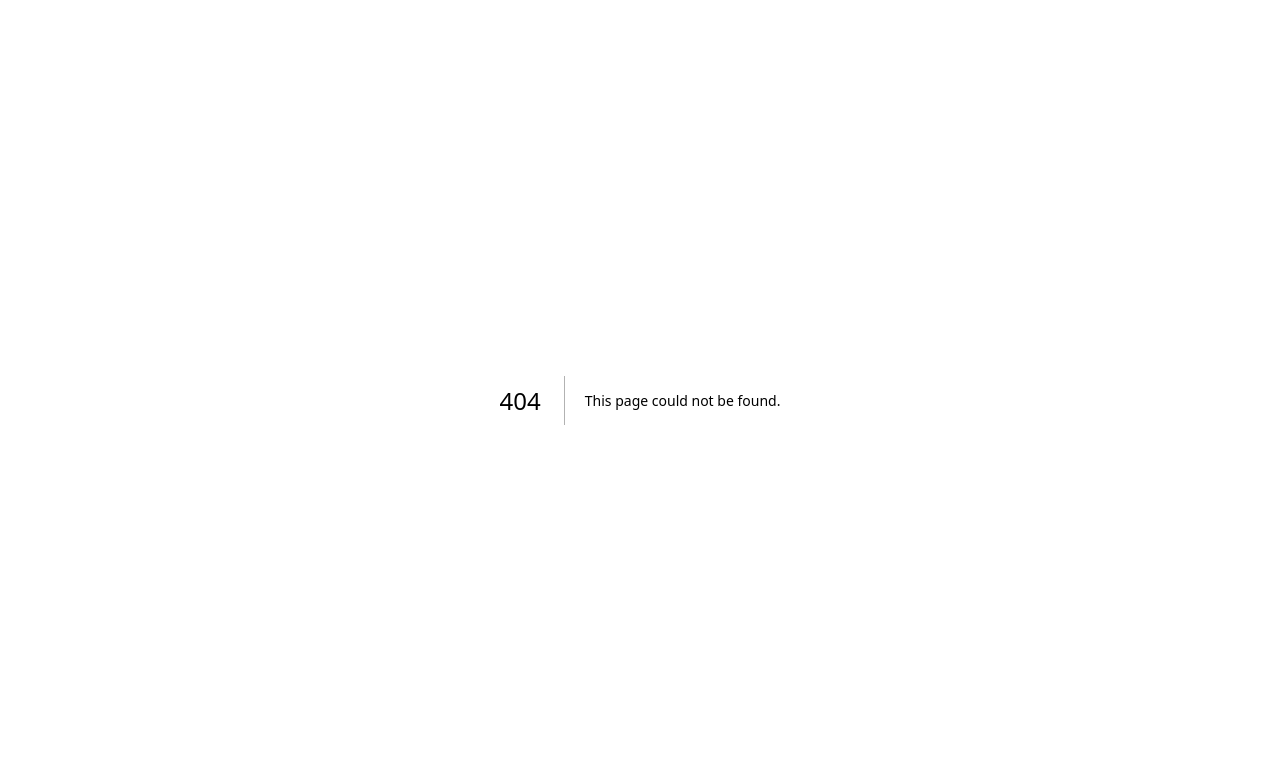
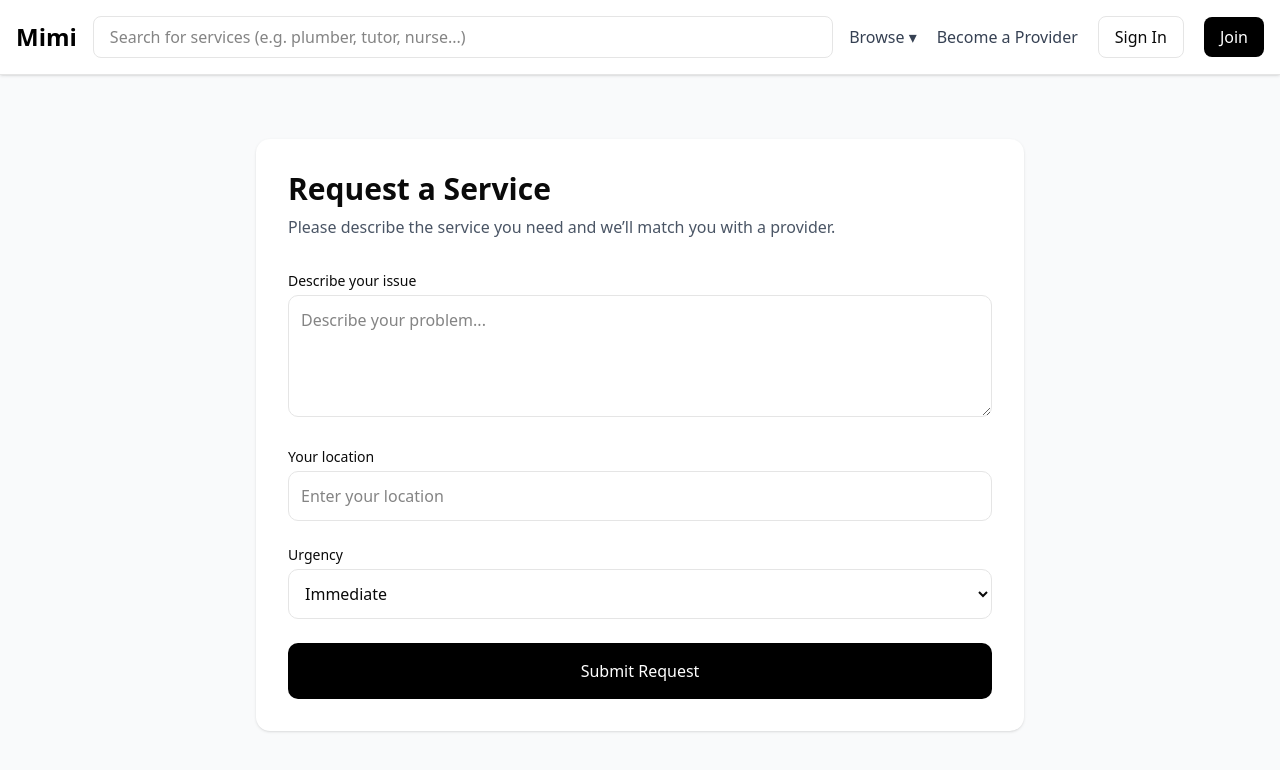
Before and after one commit to nairaquiz1-png/mimi-frontend, a Next.js app: page /request-service in a window 1280 px wide. Before the commit this address had no page. Shown: the top 770 px of the page. Built offline with nearby package versions, Linux system fonts and the light colour scheme.

Commit message:
Fix providers routing and add request service page

```diff
--- a/app/discover/page.tsx
+++ b/app/discover/page.tsx
@@ -1,20 +1,26 @@
+"use client";
+
 import Navbar from "@/components/navbar";
+import { useRouter } from "next/navigation";
 
 const providers = [
   {
     name: "John Mechanic",
+    slug: "john-mechanic",
     service: "Auto Repair",
     distance: "1.2 km away",
     rating: "4.8",
   },
   {
     name: "Sarah Plumber",
+    slug: "sarah-plumber",
     service: "Plumbing",
     distance: "2.5 km away",
     rating: "4.9",
   },
   {
     name: "David Tutor",
+    slug: "david-tutor",
     service: "Math Tutor",
     distance: "3.1 km away",
     rating: "4.7",
@@ -22,6 +28,8 @@ const providers = [
 ];
 
 export default function DiscoverPage() {
+  const router = useRouter();
+
   return (
     <>
       <Navbar />
@@ -48,7 +56,7 @@ export default function DiscoverPage() {
           <div className="grid md:grid-cols-2 lg:grid-cols-3 gap-6">
             {providers.map((provider) => (
               <div
-                key={provider.name}
+                key={provider.slug}
                 className="border rounded-xl p-5 hover:shadow transition"
               >
                 <h3 className="text-lg font-semibold">
@@ -62,7 +70,12 @@ export default function DiscoverPage() {
                   <span>⭐ {provider.rating}</span>
                 </div>
 
-                <button className="mt-4 w-full py-2 rounded bg-black text-white hover:opacity-80">
+                <button
+                  onClick={() =>
+                    router.push(`/providers/${provider.slug}`)
+                  }
+                  className="mt-4 w-full py-2 rounded bg-black text-white hover:opacity-80"
+                >
                   View Profile
                 </button>
               </div>
--- a/app/providers/[slug]/page.tsx
+++ b/app/providers/[slug]/page.tsx
@@ -91,16 +91,7 @@ export default async function ProviderProfilePage({ params }: Props) {
                 🚀 Promoted Provider
               </h3>
               <p className="text-sm opacity-90">
-                This provider is currently promoted for higher visibility.
-              </p>
-            </div>
-
-            <div className="bg-white rounded-xl p-6">
-              <h3 className="text-lg font-semibold mb-2">
-                Availability
-              </h3>
-              <p className="text-gray-600">
-                Available today • 8:00 AM – 6:00 PM
+                This provider is currently promoted.
               </p>
             </div>
           </aside>
--- a/app/providers/page.tsx
+++ b/app/providers/page.tsx
@@ -1,5 +1,6 @@
 import Navbar from "@/components/navbar";
 import Link from "next/link";
+import { providers } from "@/app/data/providers";
 
 export default function ProvidersPage() {
   return (
@@ -12,19 +13,26 @@ export default function ProvidersPage() {
         </h1>
 
         <div className="grid grid-cols-1 md:grid-cols-3 gap-6">
-          <Link href="/providers/mechanic-john">
-            <div className="border rounded-xl p-6 hover:shadow cursor-pointer">
-              <h3 className="text-xl font-semibold">John the Mechanic</h3>
-              <p className="text-gray-600">Auto repairs • 3km away</p>
-            </div>
-          </Link>
+          {providers.map((provider) => (
+            <Link
+              key={provider.slug}
+              href={`/providers/${provider.slug}`}
+            >
+              <div className="border rounded-xl p-6 hover:shadow cursor-pointer">
+                <h3 className="text-xl font-semibold">
+                  {provider.name}
+                </h3>
 
-          <Link href="/providers/plumber-mary">
-            <div className="border rounded-xl p-6 hover:shadow cursor-pointer">
-              <h3 className="text-xl font-semibold">Mary the Plumber</h3>
-              <p className="text-gray-600">Plumbing • 1.5km away</p>
-            </div>
-          </Link>
+                <p className="text-gray-600">
+                  {provider.service}
+                </p>
+
+                <p className="text-sm text-gray-500 mt-2">
+                  ⭐ {provider.rating} • {provider.distance}
+                </p>
+              </div>
+            </Link>
+          ))}
         </div>
       </main>
     </>
--- /dev/null
+++ b/app/request-service/page.tsx
@@ -0,0 +1,68 @@
+import Navbar from "@/components/navbar";
+
+export default function RequestServicePage() {
+  return (
+    <>
+      <Navbar />
+
+      <main className="min-h-screen bg-gray-50 px-6 py-16">
+        <div className="max-w-3xl mx-auto bg-white rounded-xl shadow-sm p-8">
+          <h1 className="text-3xl font-bold mb-2">
+            Request a Service
+          </h1>
+
+          <p className="text-gray-600 mb-8">
+            Please describe the service you need and we’ll match you with a provider.
+          </p>
+
+          {/* FORM */}
+          <form className="space-y-6">
+            {/* ISSUE DESCRIPTION */}
+            <div>
+              <label className="block text-sm font-medium mb-1">
+                Describe your issue
+              </label>
+              <textarea
+                className="w-full border rounded-lg p-3 focus:outline-none focus:ring"
+                rows={4}
+                placeholder="Describe your problem..."
+              />
+            </div>
+
+            {/* LOCATION */}
+            <div>
+              <label className="block text-sm font-medium mb-1">
+                Your location
+              </label>
+              <input
+                type="text"
+                className="w-full border rounded-lg p-3"
+                placeholder="Enter your location"
+              />
+            </div>
+
+            {/* URGENCY */}
+            <div>
+              <label className="block text-sm font-medium mb-1">
+                Urgency
+              </label>
+              <select className="w-full border rounded-lg p-3">
+                <option>Immediate</option>
+                <option>Within 1 hour</option>
+                <option>Today</option>
+              </select>
+            </div>
+
+            {/* SUBMIT */}
+            <button
+              type="submit"
+              className="w-full bg-black text-white py-4 rounded-lg hover:opacity-90"
+            >
+              Submit Request
+            </button>
+          </form>
+        </div>
+      </main>
+    </>
+  );
+}
```
